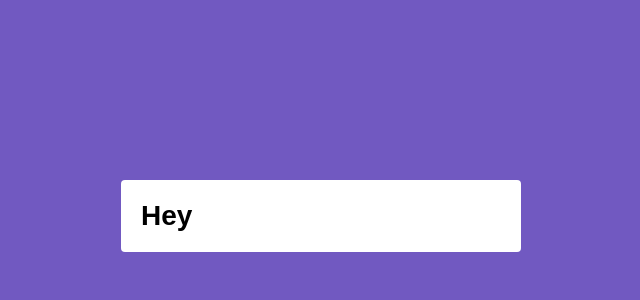
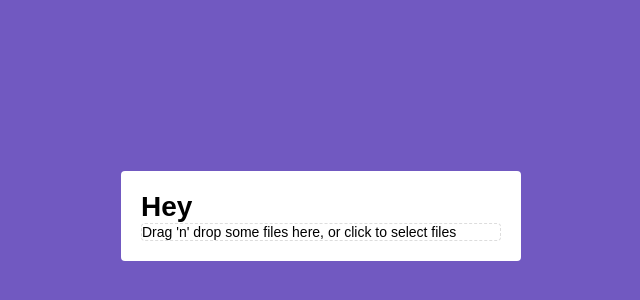
Before and after one commit to iwilliam317/upload-s3, a React (Create React App) app in the folder frontend/: page / in a window 1280 px wide. Shown: the part 184-484 px from the top of the page, without its empty margins (319-959 px from the left). Built offline with nearby package versions, Linux system fonts and the light colour scheme; the HTML template or start-up script is replaced by a standard one.

Commit message:
styling dragzone

```diff
--- a/frontend/src/components/Upload/index.jsx
+++ b/frontend/src/components/Upload/index.jsx
@@ -1,8 +1,24 @@
-import React, {Component} from 'react'
+import React, { Component } from 'react'
+import Dropzone from 'react-dropzone'
+import { DropContainer } from './styles'
 
 class Upload extends Component {
-    render(){
-        return <><h1>Hey</h1></>
+    render() {
+        return (<>
+            <h1>Hey</h1>
+            <Dropzone accept='image/*' onDropAccepted={acceptedFiles => console.log(acceptedFiles)}>
+                {({ getRootProps, getInputProps, isDragActive, isDragReject }) => (
+                    <DropContainer
+                        {...getRootProps()}
+                        isDragActive={isDragActive}
+                        isDragReject={isDragReject}
+                    >
+                        <p>Drag 'n' drop some files here, or click to select files</p>
+                        <input {...getInputProps()} />
+                    </DropContainer>
+                )}
+            </Dropzone>
+        </>)
     }
 }
 
--- /dev/null
+++ b/frontend/src/components/Upload/styles.js
@@ -0,0 +1,21 @@
+import styled, {css} from 'styled-components'
+
+const dragActive = css`
+    border-color: #78e5d5
+`
+
+const dragReject = css`
+    border-color: #e57878
+`
+export const DropContainer = styled.div.attrs({
+  className: 'dropzone'
+})`
+    border: 1px dashed #ddd;
+    border-radius: 4px;
+    cursor: pointer;
+
+    transition: height 0.2s ease;
+
+    ${props => props.isDragActive && dragActive}
+    ${props => props.isDragReject && dragReject}
+`
```
Also changed, not shown: frontend/src/components/Upload/style.css (deleted).
